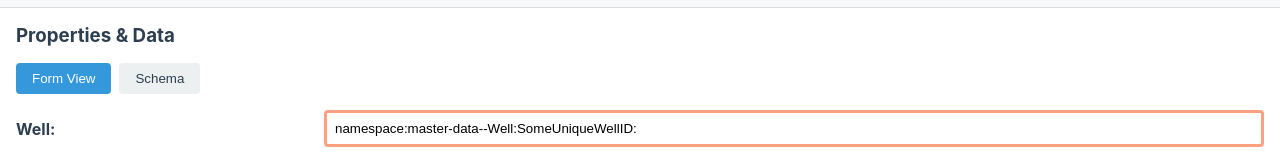
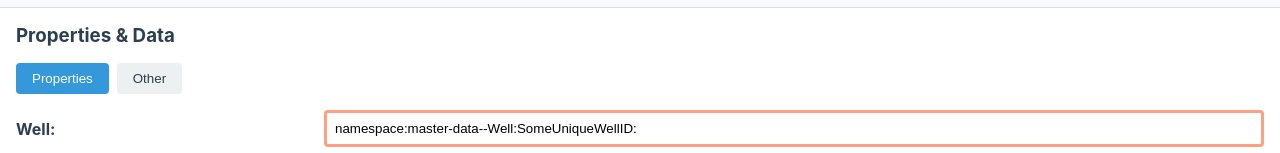
Before and after one commit to mzptto/OpenDataUniverseApp, a React (Create React App) app: page / in a window 1280 px wide. Shown: the part 492-645 px from the top of the page. Built offline with nearby package versions, Linux system fonts and the light colour scheme.

Commit message:
PropertiesRecord/Data

```diff
--- a/src/components/PropertiesPanel.js
+++ b/src/components/PropertiesPanel.js
@@ -266,7 +266,7 @@ const PropertiesPanel = ({ schema, example, selectedNode }) => {
                 cursor: 'pointer'
               }}
             >
-              Form View
+              Properties
             </button>
             <button
               onClick={handleSchemaTabClick}
@@ -280,7 +280,7 @@ const PropertiesPanel = ({ schema, example, selectedNode }) => {
                 cursor: 'pointer'
               }}
             >
-              Schema
+              Other
             </button>
           </div>
 
@@ -288,8 +288,8 @@ const PropertiesPanel = ({ schema, example, selectedNode }) => {
             renderFormView(nodeExample, nodeProps)
           )}
 
-          {activeTab === 'schema' && nodeProps && (
-            <JSONTree data={nodeProps} theme={theme} invertTheme={false} />
+          {activeTab === 'schema' && (
+            <div style={{ color: '#7f8c8d' }}>Empty tab (placeholder)</div>
           )}
         </div>
       );
@@ -310,7 +310,7 @@ const PropertiesPanel = ({ schema, example, selectedNode }) => {
               cursor: 'pointer'
             }}
           >
-            Form View
+            Properties
           </button>
           <button
             onClick={handleSchemaTabClick}
@@ -324,7 +324,7 @@ const PropertiesPanel = ({ schema, example, selectedNode }) => {
               cursor: 'pointer'
             }}
           >
-            Schema
+            Other
           </button>
         </div>
 
@@ -334,8 +334,8 @@ const PropertiesPanel = ({ schema, example, selectedNode }) => {
           return renderFormView(dataToRender, SchemaUtils.resolveSchemaProperties(schema?.properties?.data));
         })()}
 
-        {activeTab === 'schema' && schema && (
-          <JSONTree data={schema} theme={theme} invertTheme={false} />
+        {activeTab === 'schema' && (
+          <div style={{ color: '#7f8c8d' }}>Empty tab (placeholder)</div>
         )}
       </div>
     );
```
